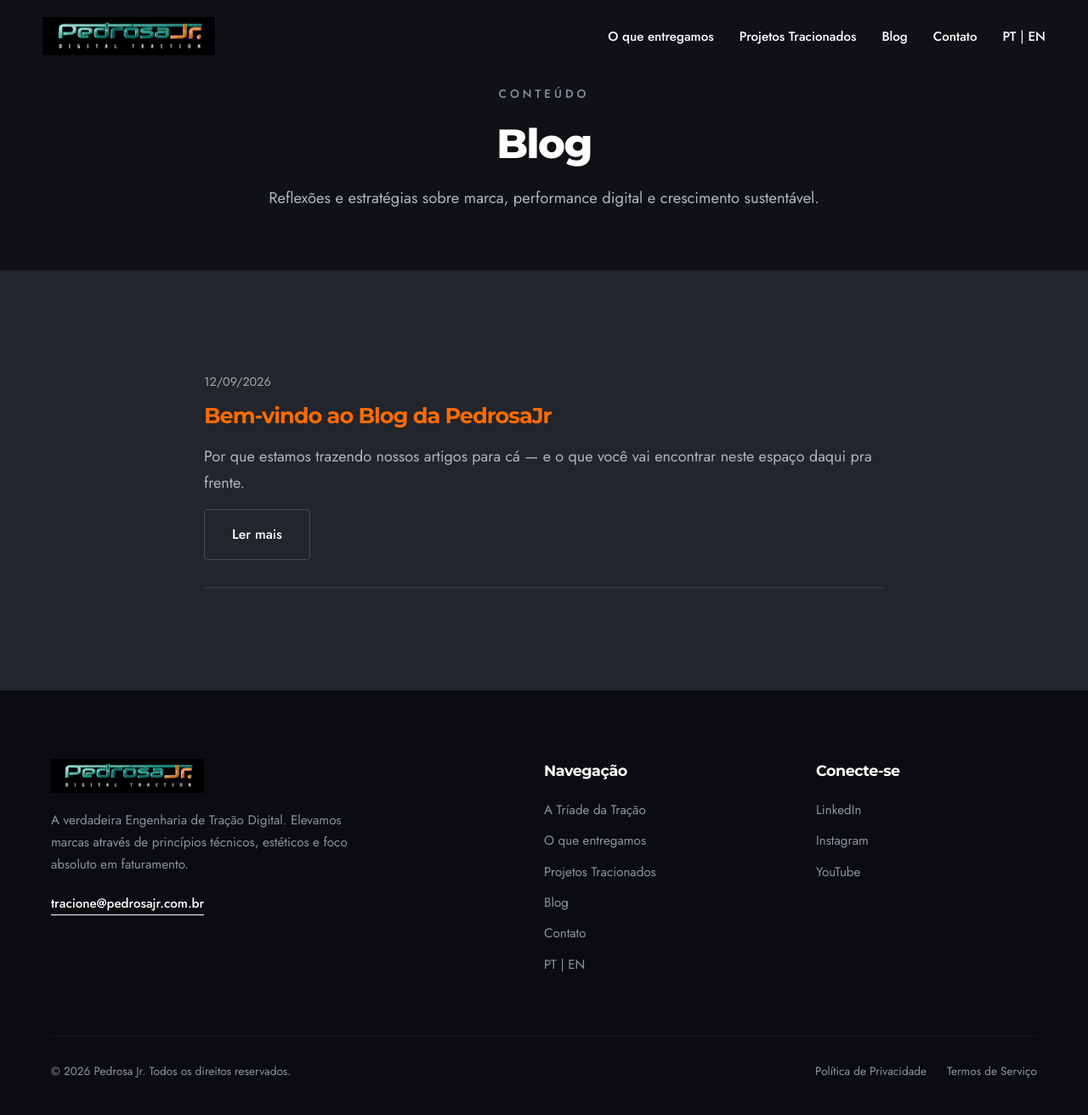
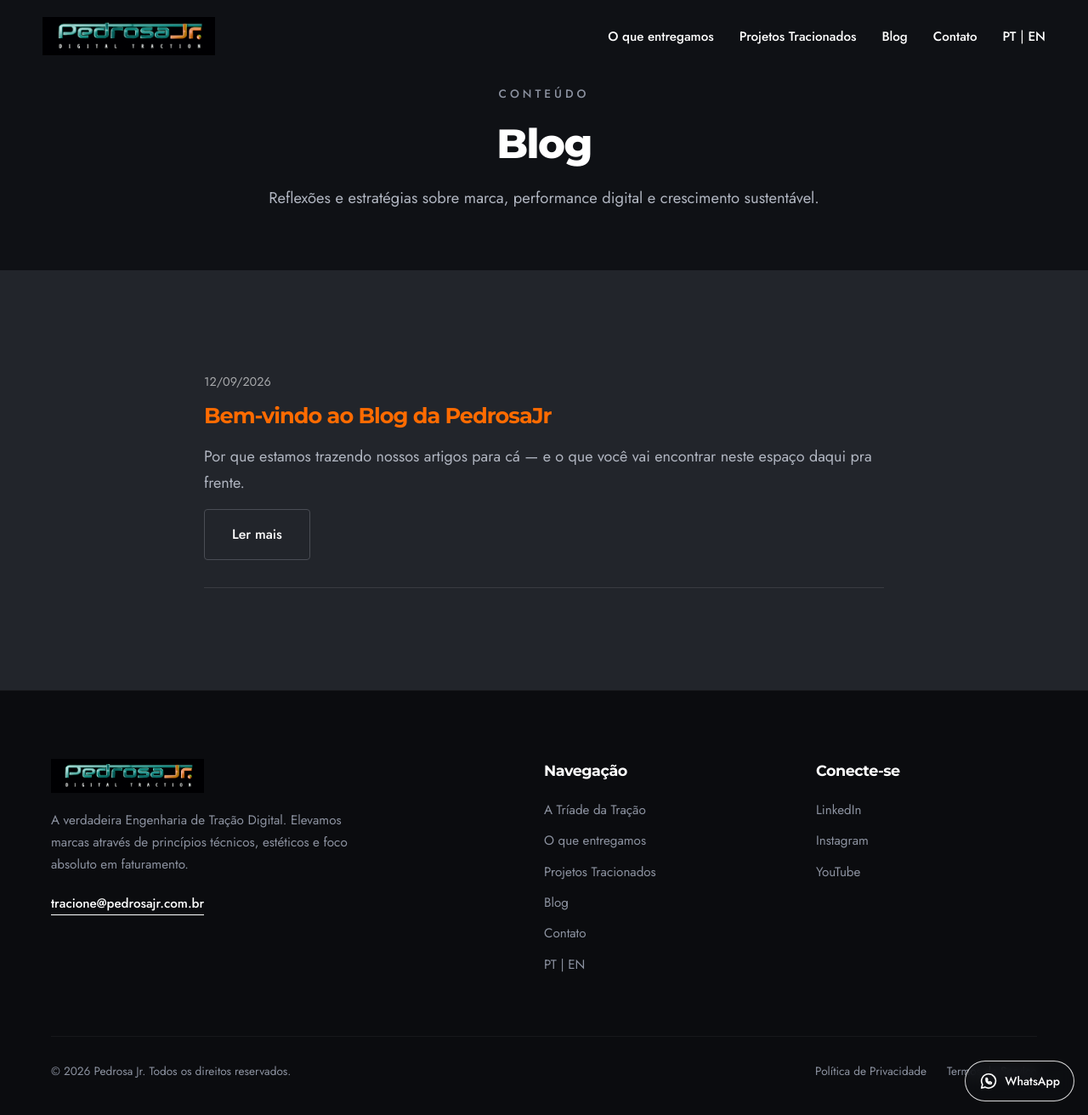
Before and after one commit to pedrosajrdigital/pedrosajr, a Jekyll site: the page built from blog.html, in a window 1280 px wide and 1312 px high. Shown: the whole window at 85% size. Built offline with Jekyll 4.4.1, drawn with Linux system fonts in a browser that asks for light colours.

Commit message:
Adiciona botão flutuante do WhatsApp em todas as páginas
Co-Authored-By: Claude Sonnet 5.5 <noreply@anthropic.com>
Claude-Session: https://claude.ai/code/session_01WdjEovRiaUP8vJLfXJoMXM

```diff
--- a/_layouts/default.html
+++ b/_layouts/default.html
@@ -76,6 +76,16 @@
     });
     </script>
 
+    <!-- Botão flutuante do WhatsApp (mesmo padrão do site da Drivati); o clique é medido em assets/js/events.js -->
+    {% if page.lang == 'en' %}
+    <a class="wa-float" href="https://wa.me/5515981027080?text=Hello%2C%20I%20found%20you%20through%20the%20Pedrosa%20Jr%20website." target="_blank" rel="noopener" aria-label="Chat with Pedrosa Jr on WhatsApp">
+    {% else %}
+    <a class="wa-float" href="https://wa.me/5515981027080?text=Ol%C3%A1%2C%20vim%20pelo%20site%20da%20Pedrosa%20Jr." target="_blank" rel="noopener" aria-label="Falar com a Pedrosa Jr no WhatsApp">
+    {% endif %}
+        <svg viewBox="0 0 24 24" width="22" height="22" fill="none" stroke="currentColor" stroke-width="1.8" stroke-linecap="round" stroke-linejoin="round" aria-hidden="true"><path d="M12 3a9 9 0 0 0-7.8 13.5L3 21l4.7-1.2A9 9 0 1 0 12 3z"/><path d="M8.8 8.6c.2-.4.5-.4.8-.4.2 0 .4.2.5.4l.6 1.4c.1.2 0 .4-.1.6l-.5.6c.6 1.2 1.6 2.1 2.8 2.7l.6-.7c.2-.2.4-.2.6-.1l1.4.7c.2.1.3.3.3.5 0 .8-.7 1.5-1.6 1.5-3 0-5.5-2.6-5.5-5.5 0-.5.1-.9.3-1.2z"/></svg>
+        <span>WhatsApp</span>
+    </a>
+
     <!-- Eventos do Analytics: clique no WhatsApp, clique no e-mail e envio do formulário -->
     <script src="/assets/js/events.js" defer></script>
 
--- a/assets/css/style.css
+++ b/assets/css/style.css
@@ -698,3 +698,10 @@
             .page-hero { padding: 70px 0 50px; }
             .page-title { font-size: 2.2rem; }
         }
+
+
+/* Botão flutuante do WhatsApp (mesmo padrão da Drivati, com o ciano do Pedrosa Jr) */
+.wa-float { position: fixed; right: 16px; bottom: 16px; z-index: 800; display: inline-flex; align-items: center; gap: 8px; padding: 12px 16px; color: #fff; text-decoration: none; font: 500 14px/1 'Jost', sans-serif; border: 1.5px solid rgba(255,255,255,.85); border-radius: 999px; background: rgba(15,17,21,.55); -webkit-backdrop-filter: blur(8px); backdrop-filter: blur(8px); transition: background .2s, border-color .2s, transform .2s; }
+.wa-float:hover, .wa-float:focus-visible { background: rgba(0,210,211,.3); border-color: #fff; transform: translateY(-2px); }
+.wa-float:focus-visible { outline: 2px solid #00D2D3; outline-offset: 3px; }
+@media (max-width: 480px) { .wa-float span { display: none; } .wa-float { padding: 13px; } }
```
